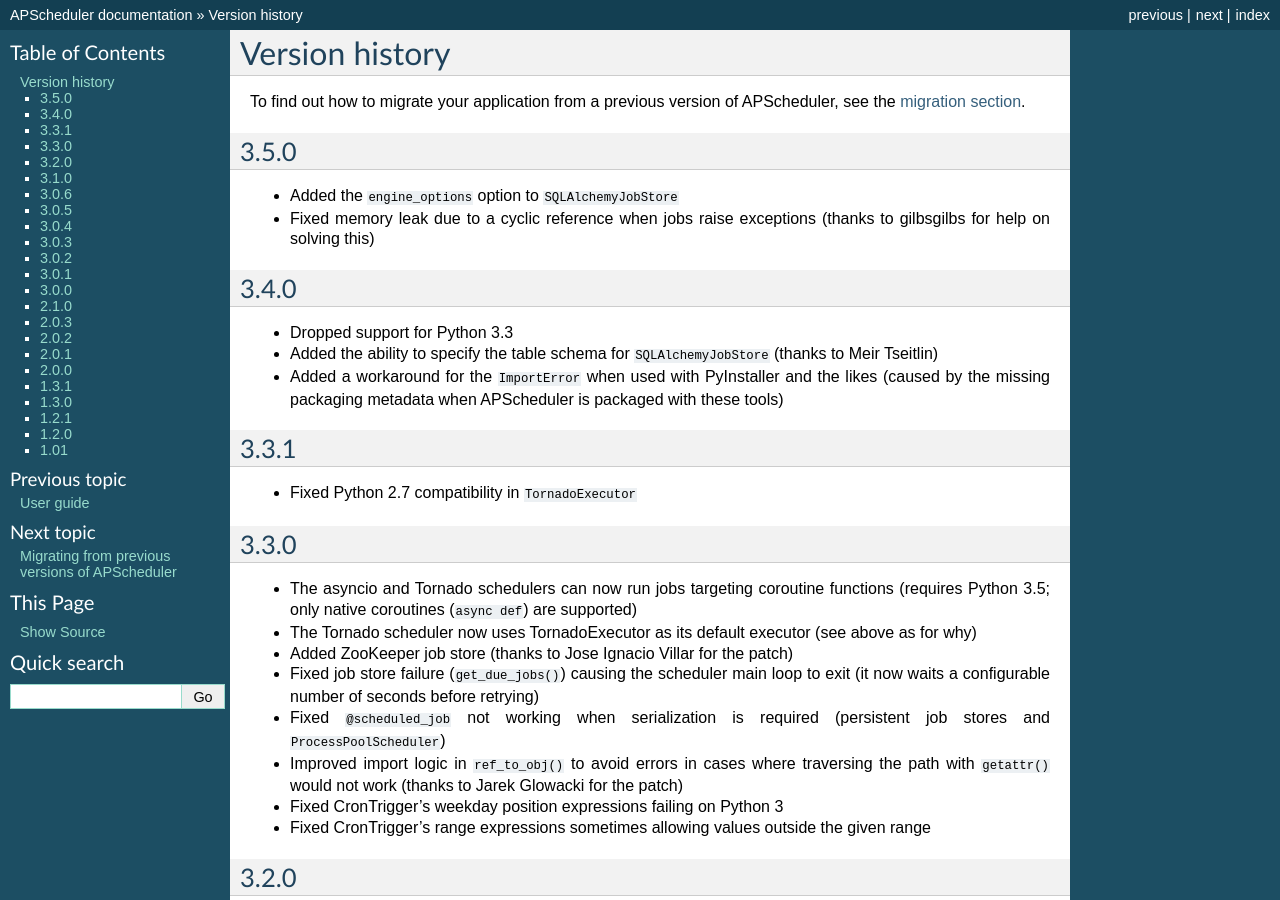
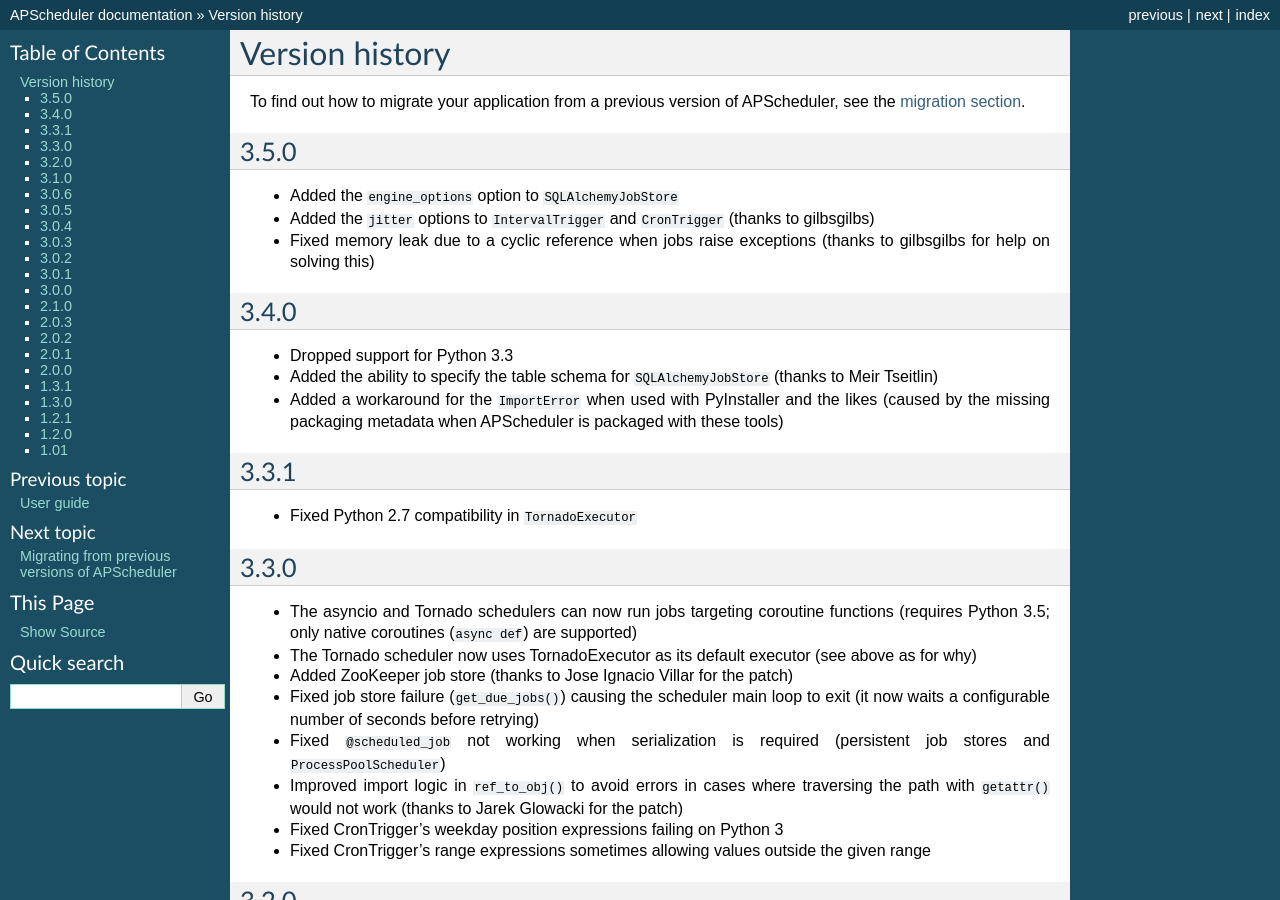
Before and after one commit to agronholm/apscheduler, a Sphinx documentation site: the page built from docs/versionhistory.rst, in a window 1280 px wide and 900 px high. Built offline with Sphinx 7.4.7, drawn with Linux system fonts in a browser that asks for light colours.

Commit message:
Added version history entry for PR #258

```diff
--- a/docs/versionhistory.rst
+++ b/docs/versionhistory.rst
@@ -8,6 +8,8 @@
 -----
 
 * Added the ``engine_options`` option to ``SQLAlchemyJobStore``
+
+* Added the ``jitter`` options to ``IntervalTrigger`` and ``CronTrigger`` (thanks to gilbsgilbs)
 
 * Fixed memory leak due to a cyclic reference when jobs raise exceptions
   (thanks to gilbsgilbs for help on solving this)
```
